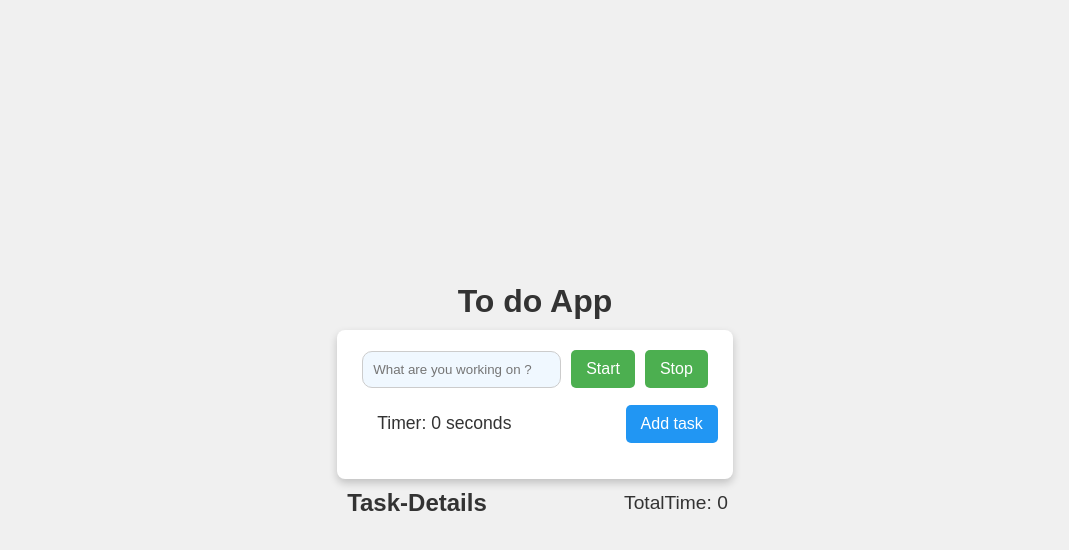
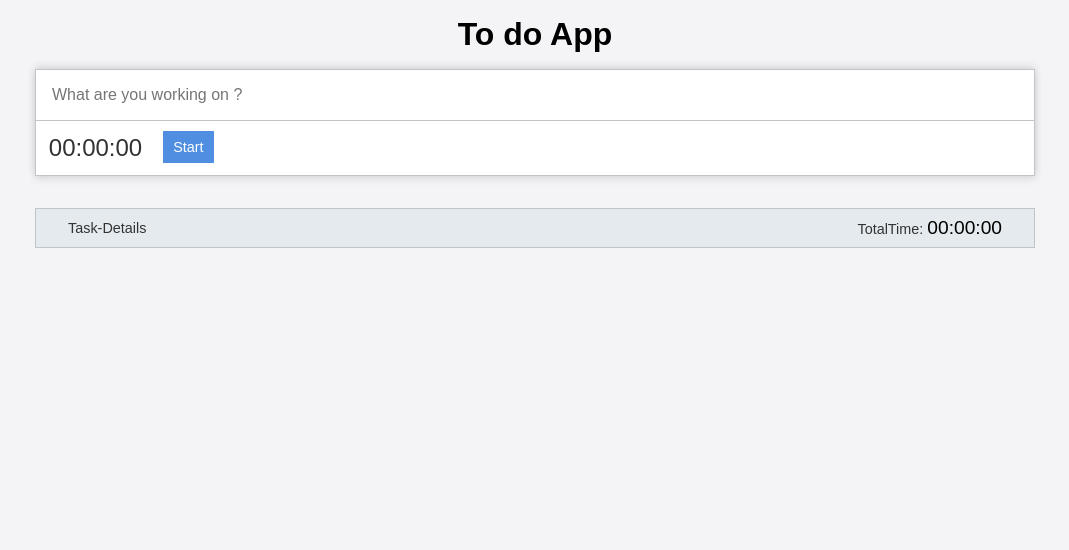
Before and after one commit to indureka/Time-Tracker, a React (Vite) app: page / in a window 1280 px wide. Shown: the top 550 px of the page, without its empty margins (105-1174 px from the left). Built offline with nearby package versions, Linux system fonts and the light colour scheme.

Commit message:
added files

```diff
--- a/src/App.css
+++ b/src/App.css
@@ -6,165 +6,135 @@
   box-sizing: border-box;
 }
 
-body {
-  display: flex;
-  justify-content: center;
-  align-items: center;
-  min-height: 100vh;
-  background-color: #f0f0f0;
+body{
+  background-color: rgba(226, 226, 230, 0.356);
 }
 
-h1 {
-  color: #333;
+h1{
   text-align: center;
-  margin:10px;
-  font-size: 2rem;
+  margin: 1rem;
 }
 
-/* Task Input */
+.task-input{
+  /* border: 1px solid; */
+  display:flex;
+  flex-direction: column;
+  justify-content: space-around;
+  align-items: center;
+  box-shadow: 0px -3px 8px rgba(0, 0, 0, 0.1), /* Light top shadow */
+              0px 3px 8px rgba(0, 0, 0, 0.1);
 
-.input-container{
-  display: flex;
-  justify-content: center;
-  align-items: center;
-  gap: 10px;
-  width: 100%;
-  padding: 20px;
-  box-shadow: 0px 4px 8px rgba(0, 0, 0, 0.2);
-  border-radius: 8px;
-  background-color: white;
+
 }
 
-.input-field {
-  background-color: aliceblue;
-  padding:10px;
-  color:grey;
-  border:1px solid #ccc;
-  border-radius: 10px;
-  margin: 0 5px;
+.time-box{
+  padding:0.3rem;
+  display:flex;
+  justify-content: flex-start;
+  align-items:flex-start;
+  gap:0.5rem;
+ background-color: #fff;
+ border:1px solid #c1c5c7;
+  border-top:none;
+}
+
+input{
+  width:1000px;
+  padding:1rem;
+  padding-right: 5rem;
+  font-size: 1rem;
+  border:0.7px solid #c1c5c7;
+  color: #333;
+}
+
+.timer{
+  padding:0.5rem;
+  font-size: 1.5rem;
+  color: #333;
 
 }
-.input-field:hover {
-  border: 1px solid aqua;
-}
 
-.btn, .add-btn {
-  padding: 10px 15px;
-  background-color: #4CAF50;
+
+.btn {
+  padding: 8px 10px;
+  background-color: rgb(79, 142, 224);
   color: #fff;
-  font-size: 1rem;
+  font-size: 0.9rem;
   border: none;
-  border-radius: 5px;
+
   cursor: pointer;
   transition: background-color 0.3s;
   margin: 0 5px;
+  margin-top:5px;
 }
 
-.btn:hover, .add-btn:hover {
-  background-color: #45a049;
+.btn:hover {
+  background-color: rgb(33, 119, 231);
 }
 
-.add-btn {
-  background-color: #2196F3;
+.task-box{
+  display:flex;
+  flex-direction: column;
+  justify-content: space-around;
+  align-items: center;
+
 }
 
-.add-btn:hover {
-  background-color: #1e88e5;
+.task-heading{
+  width:1000px;
+  margin:2rem 0 0 0;
+  padding:0.5rem 2rem;
+  display:flex;
+  justify-content: space-between;
+  align-items:center;
+  background-color: #E4EAEE;
+
+
+
+  border:1px solid #c1c5c7;
+
 }
 
-/* Task Display */
+.task-heading p{
 
-.box-title {
-  width: 100%;
-  display: flex;
-  justify-content: space-between;
-  align-items: center;
-  max-width: 1358px;
-  margin:10px;
-
-}
-.time-taken {
-  color:#333;
-  font-weight: 500;
-  font-size: 1.2rem;
-  padding-right:15px;
-}
-
-.task-input {
-  display: flex;
-  justify-content: space-evenly;
-  align-items: center;
-  width:100%;
-}
-
-.task-detail {
-  display: flex;
-  justify-content: space-between;
-  align-items: center;
-  width:100%;
-  margin:10px;
-}
-.timer {
-  padding:5px 20px 5px 0;
-  margin:10px;
-  font-size: 1.1rem;
-  font-weight: 500;
-  color:#333;
-}
-
-h4{
-  text-align: center;
-  font-size: 1.5rem;
-  color:#333;
-}
-
-.task-list {
-  display: flex;
-  justify-content: space-between;
-  align-items: center;
-  padding: 10px;
-  border-bottom: 1px solid #ccc;
-  margin: 5px 0;
-  width:100%;
-  box-shadow: 0px 2px 5px rgba(0, 0, 0, 0.1);
-  background-color: #fafafa;
-}
-
-.task-list div {
-  flex: 1;
-  margin-right: 10px;
-}
-
-.task-list div:last-child {
-  margin-right: 0;
-}
-
-button {
-  padding: 5px 10px;
-  background-color: #f44336;
-  color: white;
-  border: none;
-  border-radius: 5px;
-  cursor: pointer;
-}
-
-button:hover {
-  background-color: #d32f2f;
-}
-
-.task-list p {
-  margin: 0;
+  font-size: 0.9rem;
   color: #333;
 }
 
-.time-detail {
-  display: flex;
-  flex-direction: column;
-  font-size: 0.9rem;
-  color: #555;
+.totaltime{
+  font-size: 1.2rem;
+  color: black;
 }
 
-.text{
-  font-weight: bold;
+.task-list{
+  width:1000px;
+  display:flex;
+  justify-content: space-between;
+  align-items:center;
+ padding:0.5rem;
+ border:1px solid #c1c5c7;
+ background-color: #fff;
+ border-bottom:3px solid #E4EAEE;
+
+}
+
+.task-name{
+width:200px;
+padding:0.5rem;
+}
+
+.time-detail{
+  width:600px;
+  display:flex;
+  justify-content: flex-end;
+  align-items:flex-end;
+  gap:2rem;
+ padding:0.5rem;
+ border-left:1px dotted gray;
+
+}
+
+.task-list p, .time-detail p{
+  font-size: 1rem;
   color: #333;
 }
--- a/src/App.jsx
+++ b/src/App.jsx
@@ -1,11 +1,14 @@
 import TaskManager from "./Components/TaskManager";
+import { TaskProvider } from "./Contexts/TaskProvider";
 
 import "./App.css";
 
 function App() {
   return (
     <>
-      <TaskManager />
+      <TaskProvider>
+            <TaskManager />
+        </TaskProvider>
     </>
   );
 }
--- a/src/Components/Task.jsx
+++ b/src/Components/Task.jsx
@@ -1,9 +1,16 @@
-import React from "react";
+import React, { useContext } from "react";
+import TaskContext from "../Contexts/TaskContext";
+import { formatTime } from './TaskInput';
 
 
 
+const Task = ({task}) => {
 
-const Task = ({task, removeTask }) => {
+    const { removeTask } = useContext(TaskContext)
+
+    const handleRemove = () => {
+        removeTask(task.id);
+    };
 
     return (
 
@@ -11,21 +18,28 @@ const Task = ({task, removeTask }) => {
         <div key={task.id}>
 
 
+
             <div className="task-list">
+
+                        <div className="task-name">
+                            <p>{task.taskName}</p>
+                        </div>
+                        <div className="time-detail">
+                            <p>{task.startTime}</p>
+
+                            <p>-</p>
+
+                            <p>{task.stopTime}</p>
+
+                            <p>{formatTime(task.totalTime)}</p>
+                        </div>
+
                 <div>
-                    <p><span className="text">Task:</span>{task.taskName}</p>
-                </div>
-                <div className="time-detail">
-                    <p><span className="text">Start Time:  </span>{task.startTime}</p>
-                    <br/>
-                    <p><span className="text">Stop Time:  </span>  {task.stopTime}</p>
-                    <br/>
-                    <p><span className="text">Time Taken: </span>  {task.totalTime} seconds</p>
-                </div>
-                <div>
-                    <button onClick={removeTask}>Remove Task</button>
+                    <button onClick={handleRemove} className="btn">Remove Task</button>
                 </div>
             </div>
+
+
         </div>
     )
 }
--- a/src/Components/TaskInput.jsx
+++ b/src/Components/TaskInput.jsx
@@ -1,91 +1,68 @@
 import React, { useEffect, useState } from "react";
 import TaskManager from "./TaskManager";
+import { useContext } from "react";
+import TaskContext from "../Contexts/TaskContext";
 
-const TaskInput = ({ addTask }) => {
-  const [taskName, setTaskName] = useState("");
-  const [isRunning, setIsRunning] = useState(false);
-  const [count, setCount] = useState(0);
-  const [startTime, setStartTime] = useState("");
-  const [stopTime, setStopTime] = useState("");
+export const formatTime = (totalSeconds) => {
+  const hours = String(Math.floor(totalSeconds/3600)).padStart(2,'0');
+  const minutes = String(Math.floor((totalSeconds%3600)/60)).padStart(2,'0');
+  const seconds = String(totalSeconds%60).padStart(2,'0');
+  return `${hours}:${minutes}:${seconds}`;
+}
 
-  const handleChange = (event) => {
-    setTaskName(event.target.value);
-  };
 
-  const handleSubmit = (event) => {
-    event.preventDefault();
+const TaskInput = () => {
+  const {
+    taskName,
+    handleChange,
+    isRunning,
+    startTimer,
+    stopTimer,
+    count,
+  } = useContext(TaskContext);
 
-    // Only add task if the timer has stopped
-    if (!isRunning && taskName && startTime && stopTime) {
-      addTask(taskName, startTime, stopTime, count);
-      resetForm();
-    } else {
-      console.error("Please complete the task properly.");
-    }
-  };
 
-  const resetForm = () => {
-    setTaskName(""); // Clear input
-    setCount(0); // Reset timer
-    setStartTime(""); // Reset start time
-    setStopTime(""); // Reset stop time
-  };
 
-  const startTimer = () => {
-    setIsRunning(true); // starts the timer
-    setStartTime(new Date().toLocaleString()); // store start time
-    console.log("timer On");
-  };
-
-  const stopTimer = () => {
-    setIsRunning(false); // stops the timer
-    setStopTime(new Date().toLocaleString()); // store stop time
-    console.log("timer Off");
-  };
-
-  useEffect(() => {
-    let counter;
-
-    if (isRunning) {
-      counter = setInterval(() => {
-        setCount((prevCount) => prevCount + 1);
-        //  console.log(prevCount);
-      }, 1000);
-    }
-    return () => clearInterval(counter);
-  }, [isRunning]);
 
   return (
     <>
       <h1>To do App</h1>
 
-      <div className="input-container">
-        <form onSubmit={handleSubmit}>
-          <div className="task-input">
+      <div className="task-input">
+
+        <form onSubmit={(e) => e.preventDefault()}>
+          <div>
             <input
               type="text"
               value={taskName}
               onChange={handleChange}
               placeholder="What are you working on ?"
               required
-              className="input-field"
+
+              disabled={isRunning}
             />
+            </div>
 
-            <button type="button" onClick={startTimer} className="btn">
+            <div className="time-box">
+
+            <p className="timer">{formatTime(count)}</p>
+
+          {isRunning ? (
+                <button type="button" onClick={stopTimer} className="btn">
+                Stop
+              </button>
+          ) : (<button type="button"
+            onClick={startTimer} className="btn">
               Start
             </button>
+          )}
 
-            <button type="button" onClick={stopTimer} className="btn">
-              Stop
-            </button>
-          </div>
-          <div>
-            <span className="task-detail">
-              <span className="timer">Timer: {count} seconds</span>
-              <button type="submit" className="add-btn">
-                Add task
-              </button>
-            </span>
+
+
+
+
+
+
           </div>
         </form>
       </div>
@@ -93,4 +70,6 @@ const TaskInput = ({ addTask }) => {
   );
 };
 
+
+
 export default TaskInput;
--- a/src/Components/TaskList.jsx
+++ b/src/Components/TaskList.jsx
@@ -1,13 +1,17 @@
 import React from "react";
 import Task from "./Task";
+import { useTaskContext } from "../Contexts/TaskContext";
 
-const TaskList = ({ taskArray, removeTask }) => {
+const TaskList = () => {
+  const { taskArray, removeTask } = useTaskContext();
+
   return (
+
     <div>
-      {taskArray.map((task, index) => (
-        <Task key={task.id} task={task} removeTask={() => removeTask(index)} />
-      ))}
-    </div>
+    {taskArray.map((task) => (
+        <Task key={task.id} task={task} removeTask={() => removeTask(task.id)} />
+    ))}
+</div>
   );
 };
 
--- a/src/Components/TaskManager.jsx
+++ b/src/Components/TaskManager.jsx
@@ -1,53 +1,26 @@
 import React, { useState } from "react";
 import TaskInput from "./TaskInput";
 import TaskList from "./TaskList";
+import { useTaskContext } from "../Contexts/TaskContext";
+import { formatTime } from './TaskInput';
 
 const TaskManager = () => {
-  const [taskArray, setTaskArray] = useState([]);
-  const [totalConsumedTime, setTotalConsumedTime] = useState(0);
 
-  // Add task
+  const { taskArray, totalConsumedTime, addTask, removeTask } = useTaskContext();
 
-  const addTask = (taskName, startTime, stopTime, totalTime) => {
-    const newTask = {
-      id: Date.now(),
-      taskName,
-      startTime,
-      stopTime,
-      totalTime,
-    };
-    const updatedTask = [...taskArray, newTask];
-    setTaskArray(updatedTask);
 
-    setTotalConsumedTime(calculateTime(updatedTask));
-
-    console.log("added", setTaskArray);
-    console.log(taskArray);
-  };
-
-  // Calculate totaltime consumed
-
-  const calculateTime = (taskArray) => {
-    return taskArray.reduce((acc, task) => acc + task.totalTime, 0);
-  };
-
-  // Remove task
-
-  const removeTask = (index) => {
-    const updatedTask = taskArray.filter((item, i) => i !== index);
-    setTaskArray(updatedTask);
-
-    setTotalConsumedTime(calculateTime(updatedTask));
-  };
 
   return (
-    <div className="main-div">
+    <div className="task-box">
       <TaskInput addTask={addTask} />
 
-      <div className="box-title">
-        <h4>Task-Details</h4>
+      <div className="task-heading">
+        <p>Task-Details</p>
 
-        <p className="time-taken">TotalTime: {totalConsumedTime} </p>
+        <p>TotalTime: <span className="totaltime">
+          {formatTime(totalConsumedTime)}
+          </span>
+          </p>
       </div>
 
       <TaskList taskArray={taskArray} removeTask={removeTask} />
--- /dev/null
+++ b/src/Contexts/TaskContext.jsx
@@ -0,0 +1,9 @@
+import { createContext, useContext } from "react";
+
+const TaskContext = createContext();
+
+export const useTaskContext = () => {
+    return useContext(TaskContext);
+};
+
+export default TaskContext;
--- /dev/null
+++ b/src/Contexts/TaskProvider.jsx
@@ -0,0 +1,133 @@
+  import React, { useState, useEffect} from "react";
+  import TaskContext from "./TaskContext";
+
+  export const TaskProvider = ({ children }) => {
+
+  const [taskName, setTaskName] = useState("");
+  const [isRunning, setIsRunning] = useState(false);
+  const [count, setCount] = useState(0);
+  const [startTime, setStartTime] = useState("");
+  const [stopTime, setStopTime] = useState("");
+  const [taskArray, setTaskArray] = useState([]);
+  const [totalConsumedTime, setTotalConsumedTime] = useState(0);
+
+// handlechange
+  const handleChange = (event) => {
+    setTaskName(event.target.value);
+  };
+
+  //handlesubmit
+
+  const handleSubmit = () => {
+
+    if (!isRunning && taskName && startTime && stopTime) {
+      addTask(taskName, startTime, stopTime, count);
+      resetForm();
+    } else {
+      console.error("Please complete the task properly.");
+    }
+  };
+
+  //reset values
+
+  const resetForm = () => {
+    setTaskName(""); // Clear input
+    setCount(0); // Reset timer
+    setStartTime(""); // Reset start time
+    setStopTime(""); // Reset stop time
+  };
+
+  //start timer
+
+  const startTimer = () => {
+
+    setIsRunning(true); // starts the timer
+    setStartTime(new Date().toLocaleString()); // store start time
+    console.log("timer On");
+  };
+
+  //stoptimer
+
+  const stopTimer = () => {
+    setIsRunning(false); // stops the timer
+    setStopTime(new Date().toLocaleString()); // store stop time
+    console.log("timer Off");
+
+  };
+
+   // Add task
+
+  const addTask = (taskName, startTime, stopTime, totalTime) => {
+    const newTask = {
+      id: Date.now(),
+      taskName,
+      startTime,
+      stopTime,
+      totalTime,
+    };
+    const updatedTask = [...taskArray, newTask];
+    setTaskArray(updatedTask);
+
+    setTotalConsumedTime(calculateTime(updatedTask));
+
+    console.log("added", updatedTask);
+    console.log(updatedTask);
+  };
+
+
+//remove task
+
+  const removeTask = (id) => {
+    console.log("Before removal:", taskArray); // Log before removal
+    console.log("Removing task with ID:", id);
+    const updatedTask = taskArray.filter((task) => task.id !== id);
+
+    console.log("After filtering:", updatedTask); // Log after filtering
+    setTaskArray(updatedTask); // Update the task array
+    setTotalConsumedTime(calculateTime(updatedTask)); // Update total consumed time
+};
+
+
+//calculatetime
+  const calculateTime = (taskArray) => {
+    return taskArray.reduce((acc, task) => acc + task.totalTime, 0);
+  };
+
+    // Use effect to handle task submission when the timer stops
+    useEffect(() => {
+      if (!isRunning && taskName && startTime && stopTime) {
+        addTask(taskName, startTime, stopTime, count);
+        resetForm(); // Reset the form after adding the task
+      } else if (!isRunning) {
+        console.error("Please complete the task properly.");
+      }
+    }, [isRunning]); // Only run when isRunning changes
+
+  useEffect(() => {
+    let counter;
+
+    if (isRunning) {
+      counter = setInterval(() => {
+        setCount((prevCount) => prevCount + 1);
+        //  console.log(prevCount);
+      }, 1000);
+    }
+    return () => clearInterval(counter);
+  }, [isRunning]);
+
+return (
+    <TaskContext.Provider
+        value={{
+            taskArray, totalConsumedTime, taskName, setTaskName,
+            isRunning, setIsRunning, count, setCount,
+            startTime, setStartTime, stopTime, setStopTime,
+            handleChange, resetForm, startTimer, stopTimer,
+            addTask, removeTask, handleSubmit
+        }} >
+                {children}
+        </TaskContext.Provider>
+
+)
+
+
+}
```
